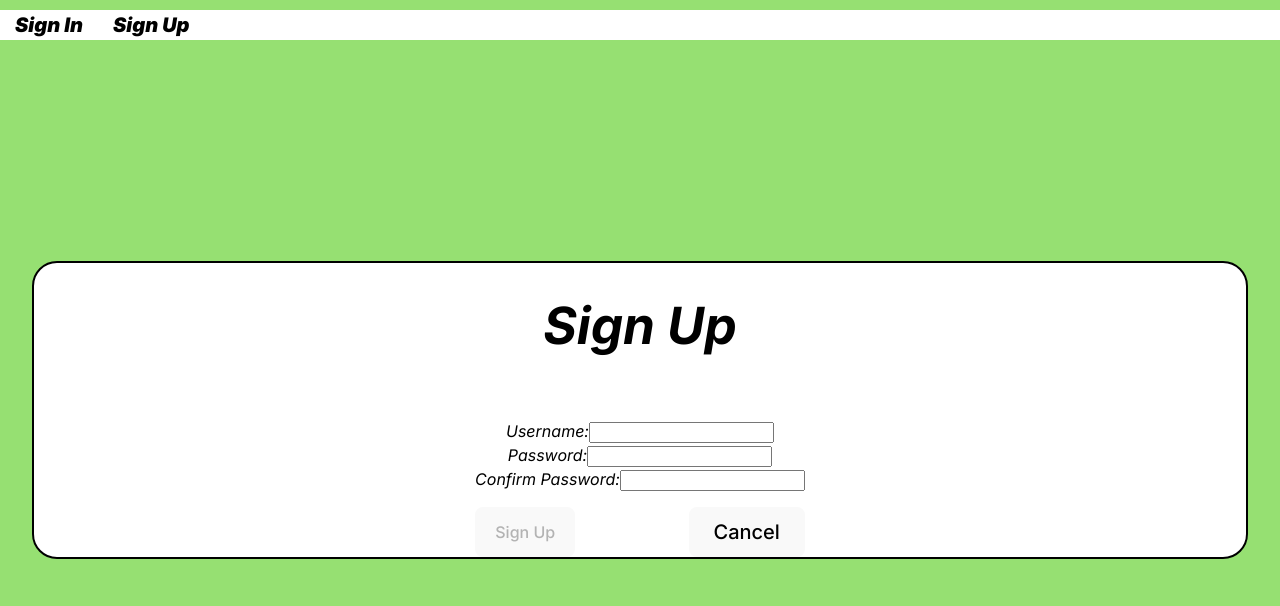
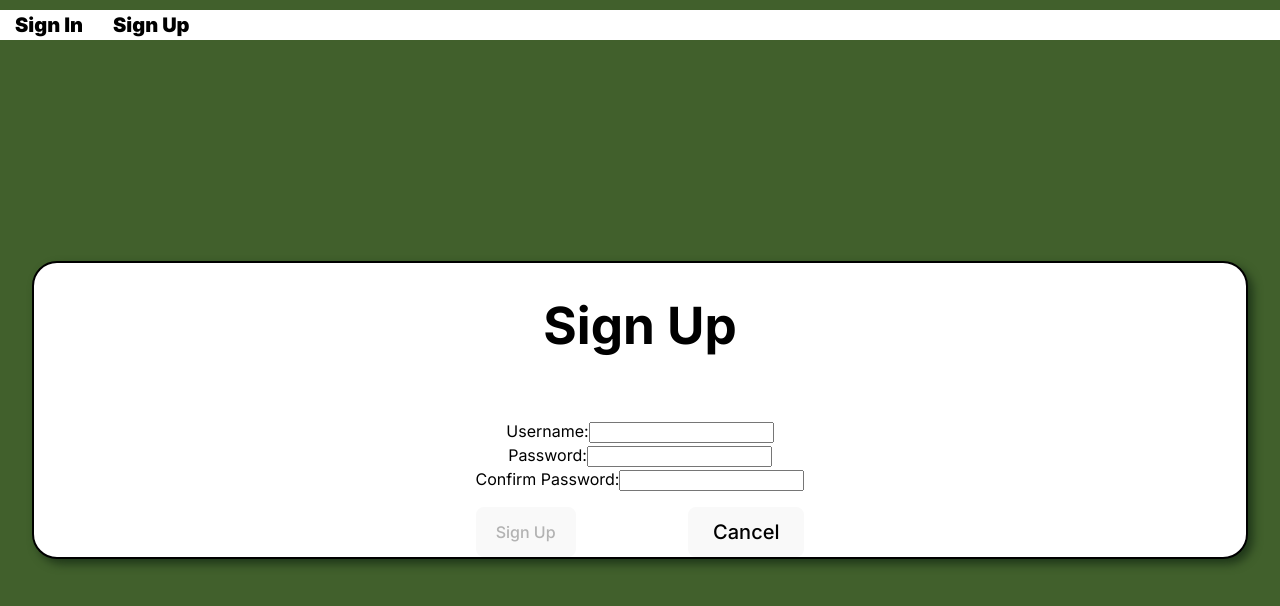
Before and after one commit to Baileybk2/gardeners-guide-react, a React (Vite) app: page /signup in a window 1280 px wide. Shown: the top 606 px of the page. Built offline with nearby package versions, Linux system fonts and the light colour scheme; no server answers.

Commit message:
background and shadowing added

```diff
--- a/src/App.jsx
+++ b/src/App.jsx
@@ -39,10 +39,11 @@ const App = () => {
   useEffect(() => {
     if (location.pathname === '/') {
       document.body.style.backgroundImage = "url('src/assets/nicola-zhukov-YTgoKkpS5rg-unsplash.jpg')";
+      document.body.style.backgroundSize = 'cover';
       document.body.style.backgroundColor = ''; // Reset background color if it was previously set
     } else {
       document.body.style.backgroundImage = '';
-      document.body.style.backgroundColor = '#96E072';
+      document.body.style.backgroundColor = '#41602c';
     }
   }, [location.pathname]);
 
--- a/src/app.sass
+++ b/src/app.sass
@@ -11,7 +11,6 @@ $primary-color: #96E072
 
 body
   font-family: 'Inter'
-  font-style: italic
   font-weight: 100 900
   font-display: swap
   background-color: $primary-color
@@ -39,6 +38,7 @@ img
   flex-direction: column
   align-items: center
   margin-top: 20px
+  box-shadow: 5px 5px 10px #1f3719
 
 
 
--- a/src/components/PlantList/PlantList.jsx
+++ b/src/components/PlantList/PlantList.jsx
@@ -3,7 +3,7 @@ import { Link } from "react-router-dom"
 const PlantList = (props) => {
   return (
     <>
-      <h1>Your Plants</h1>
+      <h1> Your Plants</h1>
       <main className="container">
         {props.plants.map((plant, index) => (
           <Link key={index} to={`/plants/${plant._id}`}>
```
